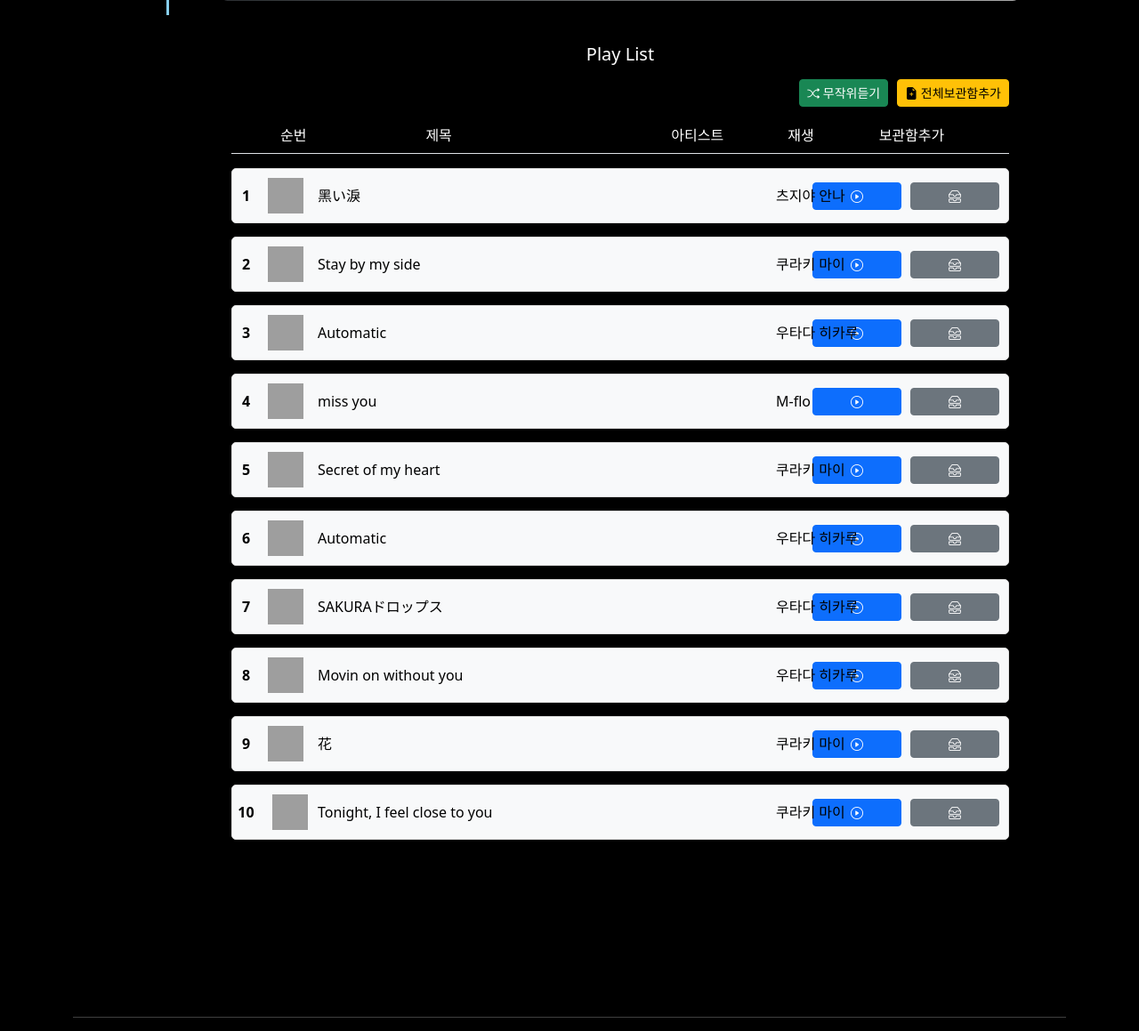
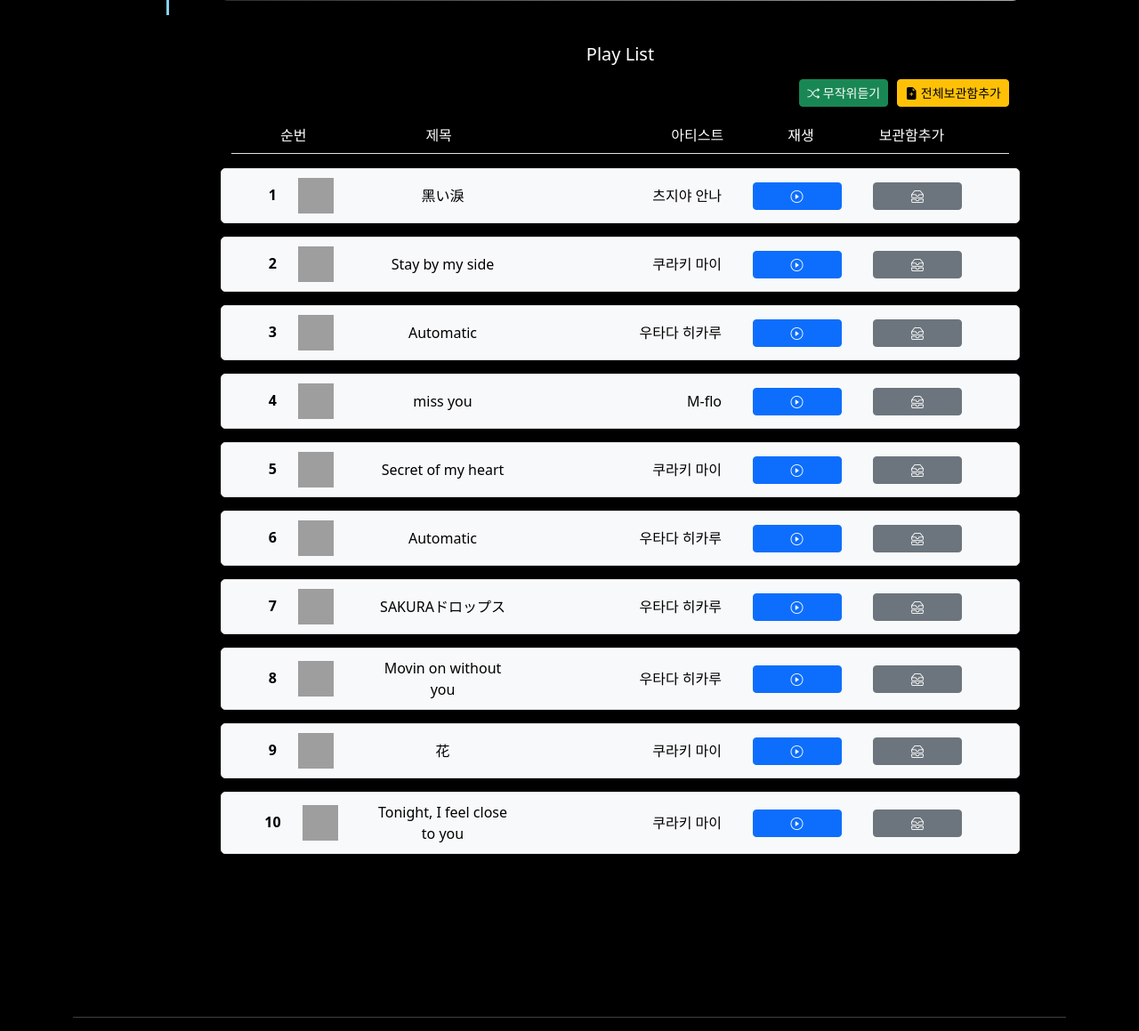
Before and after one commit to Hy30k92/gitmusic, a FastAPI app: page /music/index in a window 1280 px wide. Shown: the part 783-1942 px from the top of the page at 89% size. Run offline with FastAPI, Linux system fonts and the light colour scheme; data comes from the database, SQL or seed files in the repository; grey boxes are pictures that could not be loaded.

Commit message:
사이드바 970px 수정

```diff
--- a/views/templates/include/musicinfo.html
+++ b/views/templates/include/musicinfo.html
@@ -120,22 +120,6 @@
     justify-content: flex-end;
     margin-bottom: 20px;
   }
-
-  @media (max-width: 870px) {
-    .music-actions,
-    .top-buttons {
-      flex-direction: column;
-      gap: 5px;
-      margin-top: 10px;
-    }
-
-    .music-actions button,
-    .top-buttons button {
-      font-size: 0.8rem;
-      padding: 5px 8px;
-      min-width: 5px;
-    }
-  }
   /* 테이블 스타일 */
   table tbody tr {
       border-bottom: 1px solid silver;
@@ -143,12 +127,11 @@
   table tbody tr:first-child {
       border-top: none;
   }
-/*  */
-
+  /*음악리스트 위치설정*/
   .row {
       display: flex;
       justify-content: flex-start; /* 기본적으로 모든 자식을 왼쪽에 정렬 */
-     }
+  }
 
   .col-2 {
       /* 기본 스타일 설정 */
@@ -172,5 +155,22 @@
       margin-left: 1px; /* 4번 열과 5번 열 사이의 간격을 조정 */
       margin-right: 0; /* 오른쪽 여백을 설정하여 필요시 조정 */
   }
+  @media (max-width: 970px) {
+    .music-actions,
+    .top-buttons {
+      flex-direction: column;
+      gap: 5px;
+      margin-top: 10px;
+    }
+
+    .music-actions button,
+    .top-buttons button {
+      font-size: 0.8rem;
+      padding: 5px 8px;
+      min-width: 5px;
+    }
+  }
+
+
 
 </style>
--- a/views/templates/include/sidebar.html
+++ b/views/templates/include/sidebar.html
@@ -26,7 +26,6 @@
         transform: translateX(-180px); /* 사이드바가 숨겨져 있음 */
     }
 </style>
-</head>
 <body>
 <nav class="navbar navbar-dark bg-black">
     <div class="container-fluid">
@@ -73,11 +72,11 @@
     function handleResize() {
         var sidebar = document.getElementById('sidebar');
         var width = window.innerWidth;
-        if (width <= 870) {
-            // 화면이 870px 이하일 때 사이드바 숨기기
+        if (width <= 970) {
+            // 화면이 970px 이하일 때 사이드바 숨기기
             sidebar.classList.add('hidden');
         } else {
-            // 화면이 870px 이상일 때 사이드바 보이기
+            // 화면이 970px 이상일 때 사이드바 보이기
             sidebar.classList.remove('hidden');
         }
     }
--- a/views/templates/music/index.html
+++ b/views/templates/music/index.html
@@ -96,7 +131,7 @@
                 <button class="btn btn-warning btn-sm" onclick="addAllToStorage()"><i class="bi bi-file-earmark-plus-fill"></i> 전체보관함추가</button>
             </div>
             <div class="border-bottom pb-2 mb-3">
-                <span class="row">
+    <span class="row header">
         <span class="col-2 text-center font-weight-bold">순번</span>
         <span class="col-2 text-center font-weight-bold">제목</span>
         <span class="col-2 text-md-end font-weight-bold">아티스트</span>
@@ -106,19 +141,21 @@
             </div>
             <div class="music-list-container">
                 {% for music in mlist %}
-                <div class="music-list-item align-items-center" data-mno="{{ music.mno }}">
-                    <div class="col-1 text-center">
+                <div class="music-list-item row" data-mno="{{ music.mno }}">
+                    <div class="col-2 text-center">
                         <span class="track-number" style="color: black">{{ loop.index }}</span>
                         <img class="mimg" src="/music/musiccover/{{ music.mno }}" alt="{{ music.title }}">
                     </div>
-                    <div class="music-info">
-                        <div class="music-title-artist">
-                            <span style="color: black; margin-left: 15px">{{ music.title }}</span>
-                            <span class="artist-info" style="color: black; display: block; margin-left: 530px">{{ music.singer }}</span>
+                    <div class="col-2 text-center">
+                        <span style="color: black">{{ music.title }}</span>
                     </div>
+                    <div class="col-2 text-md-end">
+                        <span style="color: black">{{ music.singer }}</span>
                     </div>
-                    <div class="music-actions">
+                    <div class="col-2 text-md-center">
                         <button class="btn btn-primary btn-sm" onclick="playMusic('{{ music.mno }}', '{{ music.title }}', '{{ music.singer }}', '{{ music.genre }}', '{{ music.year }}', '{{ music.country }}', '{{ music.ment }}')"><i class="bi bi-play-circle"></i></button>
+                    </div>
+                    <div class="col-2 text-md-start">
                         <button class="btn btn-secondary btn-sm" onclick="addToStorage('{{ music.mno }}')"><i class="bi bi-inboxes"></i></button>
                     </div>
                 </div>
```
Also changed, not shown: other parts of views/templates/music/index.html (+40 -5 lines). Lines whose indentation alone changed are shown as unchanged.
